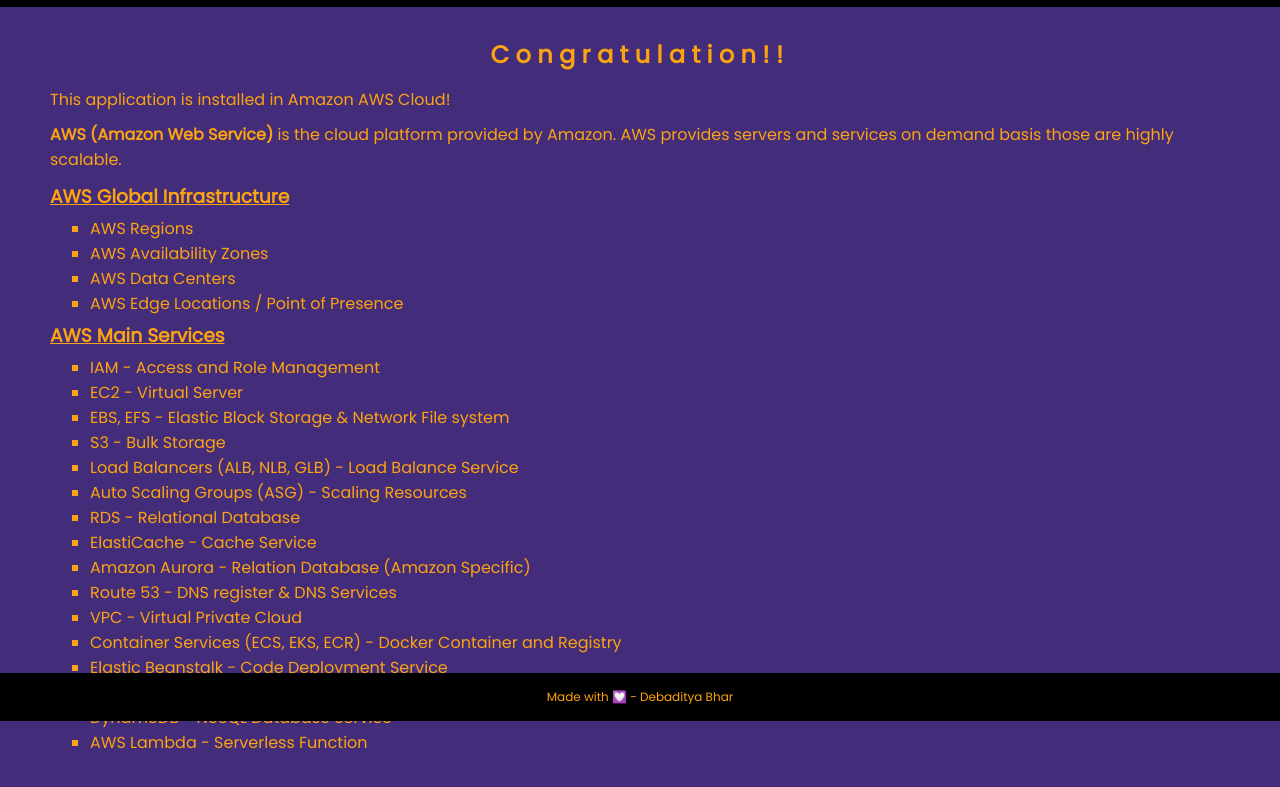
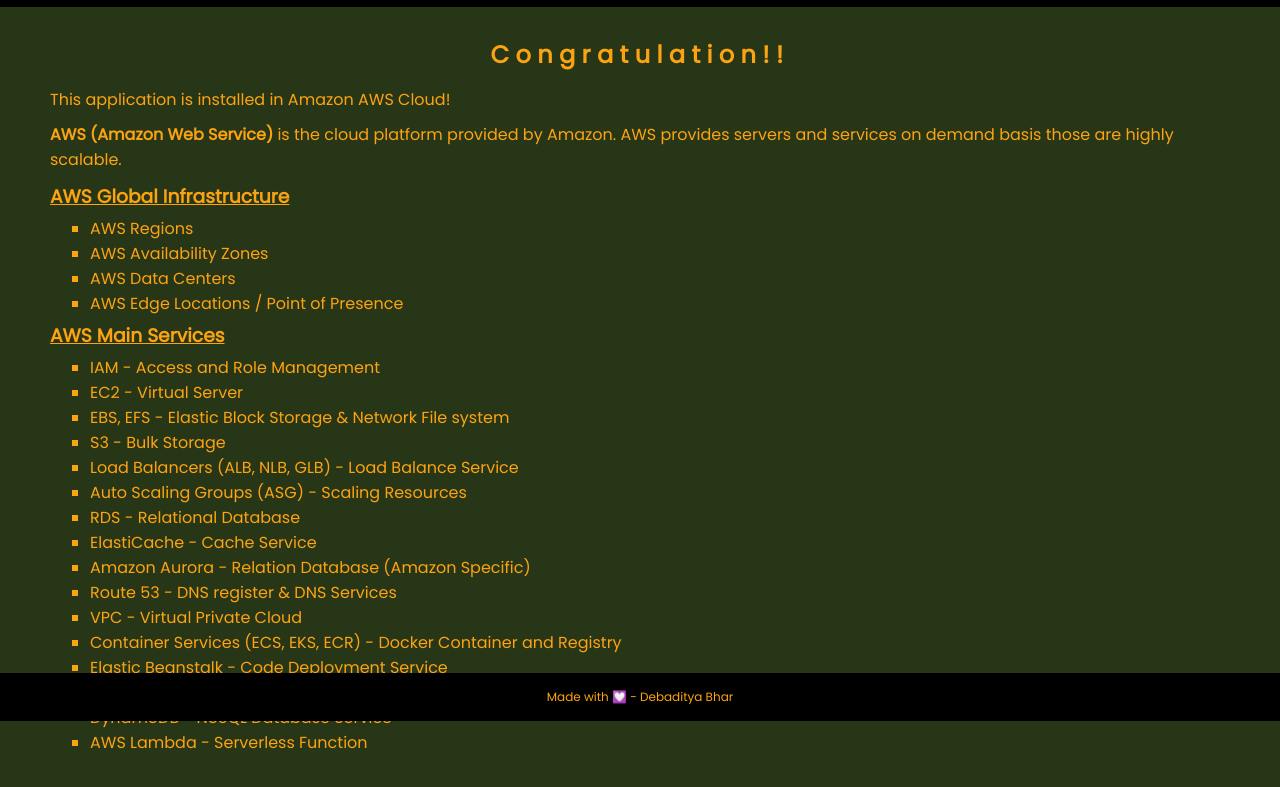
Before and after one commit to debapps/Sample-Express-App, a website: page views/index.html in a window 1280 px wide. Shown: the part 79-866 px from the top of the page. Drawn offline with Linux system fonts and the light colour scheme; a web font is replaced by a local one.

Commit message:
Version 5.2: Changed the background color to deep green.

```diff
--- a/public/css/mainStyle.css
+++ b/public/css/mainStyle.css
@@ -25,7 +25,7 @@
     font-family: 'Poppins', sans-serif;
     font-size: 16px;
     text-align: left;
-    background: #432C7A;
+    background: #283618;
     overflow: auto;
 }
 
```
